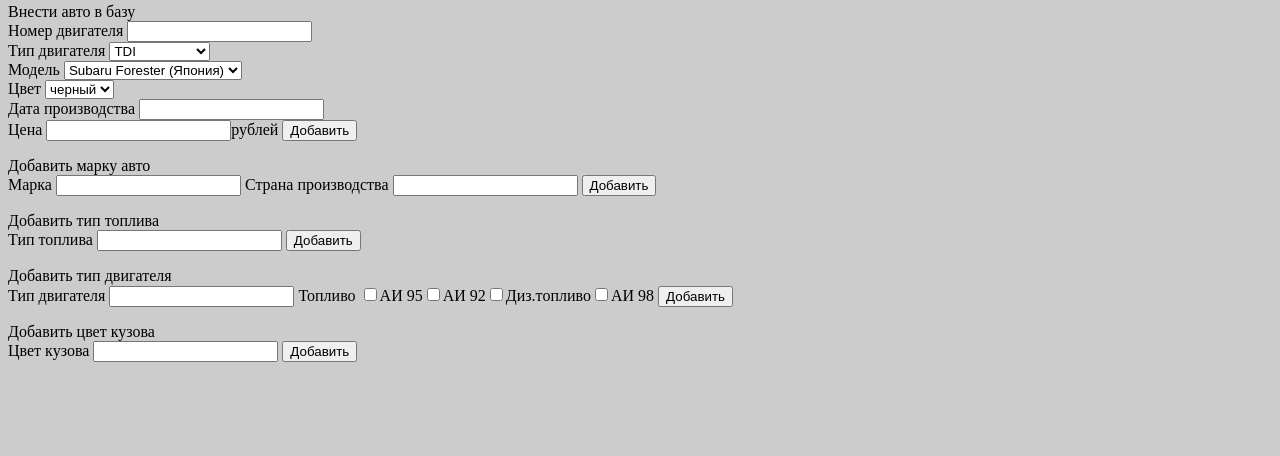
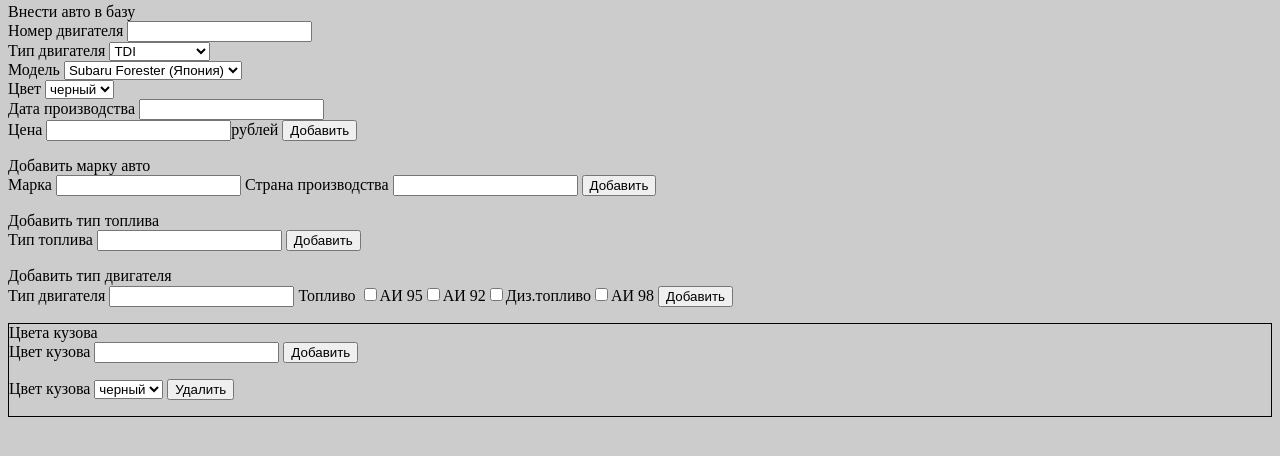
Before and after one commit to drypa/car_dealer, a PHP site: page / in a window 1280 px wide. Shown: the part 311-767 px from the top of the page. Run offline with PHP 8.4, Linux system fonts and the light colour scheme; data comes from the database, SQL or seed files in the repository.

Commit message:
color delete

```diff
--- a/index.php
+++ b/index.php
@@ -109,6 +109,12 @@ if (isset($_POST['filter'])) {
                         $color = $_POST['color'];
                         $q = "insert into `colors` (`name`) values('$color')";
                         mysql_query($q);
+                    }else{
+                        if(isset($_POST['delColor'])){
+                            $color = $_POST['color'];
+                            $q = "delete from `colors` where `id`=$color";
+                            mysql_query($q);
+                        }
                     }
                 }
             }
@@ -343,14 +349,29 @@ mysql_free_result($resultColors);
         <input name='addEngine' type="submit" value="Добавить"/>
     </form>
 </div>
-<div>
-    Добавить цвет кузова
+<div style="border: 1px solid #000">
+    Цвета кузова
     <form action="index.php" method="post">
         <label> Цвет кузова
             <input name='color' type='text'/>
         </label>
         <input name='addColor' type="submit" value="Добавить"/>
     </form>
+
+    <form action="index.php" method="post">
+        <label> Цвет кузова
+            <select name='color'>
+                <?php
+                foreach ($colors as $c) {
+                    $id = $c['id'];
+                    $value = $c['name'];
+                    echo("<option value='$id'>$value</option> ");
+                }
+                ?>
+            </select>
+        </label>
+        <input name='delColor' type="submit" value="Удалить"/>
+    </form>
 </div>
 </body>
 </html>
```
